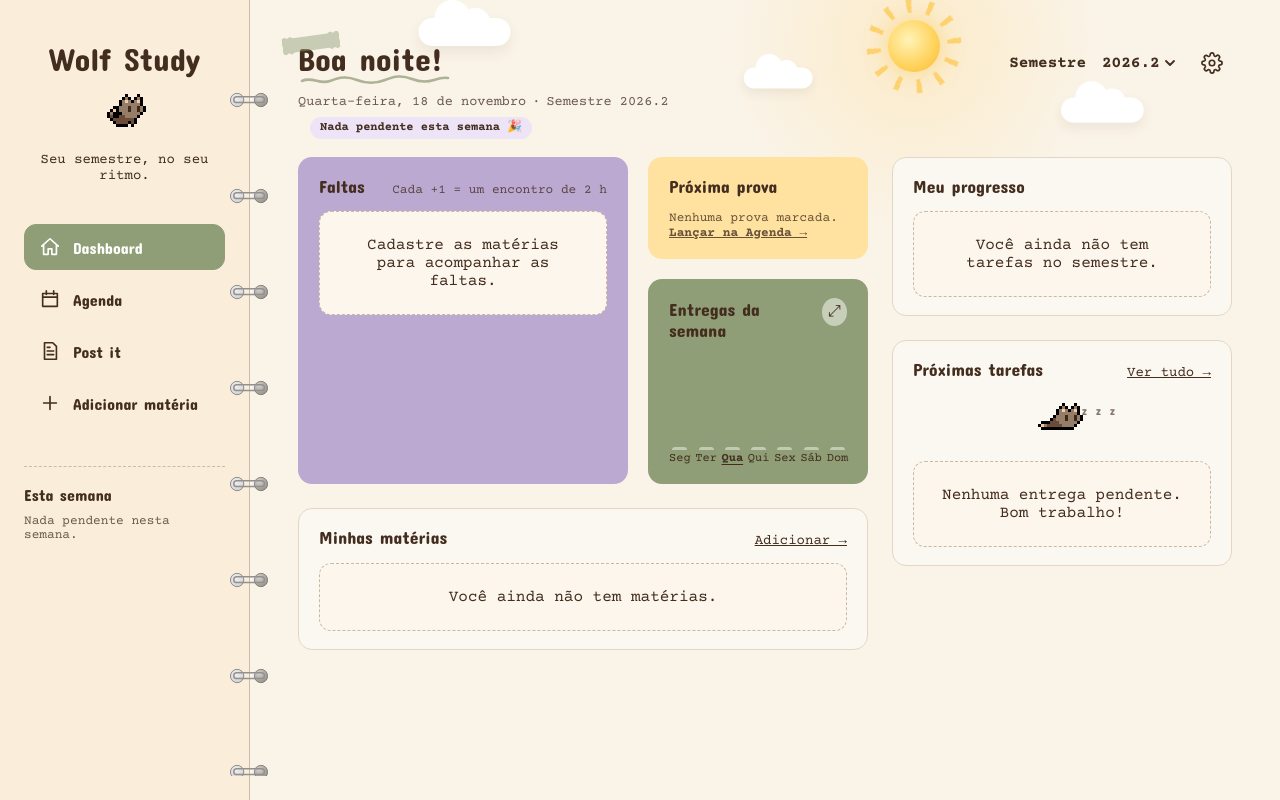
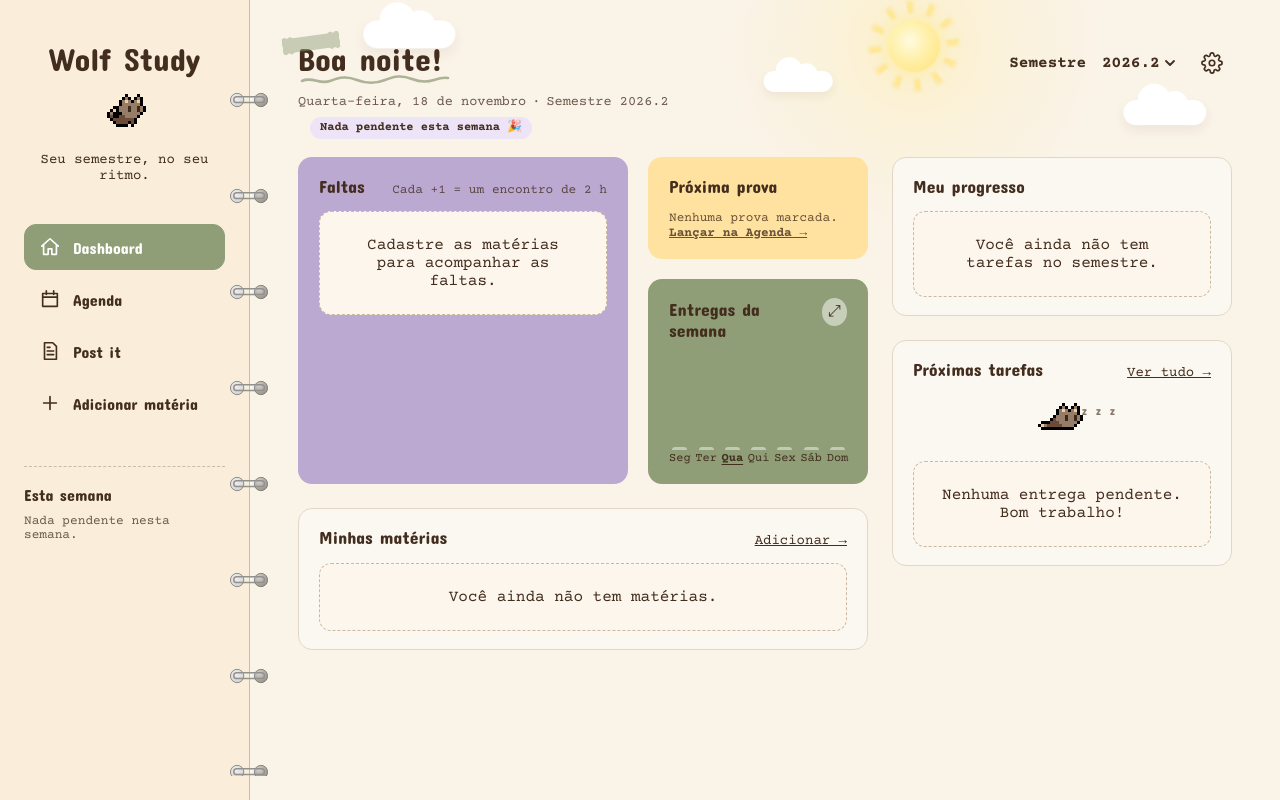
Before and after one commit to 232014469/Minha-Agenda, a React (Vite) app: page /#/dashboard in a window 1280 px wide. Built offline with nearby package versions, Linux system fonts and the light colour scheme.

Commit message:
feat: céu do dia mais suave, nuvens atravessando e sol mais claro

```diff
--- a/src/shared/layout/CeuDoDia.css
+++ b/src/shared/layout/CeuDoDia.css
@@ -8,10 +8,10 @@
   pointer-events: none;
   background: radial-gradient(
     circle 260px at calc(100% - 366px) 46px,
-    rgb(255 214 120 / 0.28),
+    rgb(255 236 150 / 0.3),
     transparent 70%
   );
-  transition: background 1.2s ease;
+  transition: background 1.6s ease;
 }
 
 :root[data-modo='escuro'] .ceu-dia {
@@ -27,7 +27,8 @@
   );
 }
 
-/* Sol: miolo amarelo e raios girando devagar em volta */
+/* Sol: miolo amarelo-claro que "respira" devagar e raios de pontas suaves
+   girando bem lentamente */
 .ceu-dia-sol {
   position: absolute;
   top: 20px;
@@ -35,11 +36,15 @@
   width: 52px;
   height: 52px;
   border-radius: 50%;
-  background: radial-gradient(circle at 40% 38%, #fff3b8, #ffd25a 60%, #f6b73c);
-  box-shadow: 0 0 22px rgb(255 200 80 / 0.55);
+  background: radial-gradient(circle at 42% 40%, #fffbe0, #fff0a8 45%, #ffe17a);
+  box-shadow:
+    0 0 18px rgb(255 232 140 / 0.7),
+    0 0 46px rgb(255 240 170 / 0.45);
   transition:
-    opacity 1.2s ease,
-    translate 1.2s ease;
+    opacity 1.6s ease,
+    translate 1.6s ease;
+  animation: ceu-dia-respira 6s ease-in-out infinite;
+  will-change: transform;
 }
 
 .ceu-dia-sol::before {
@@ -48,24 +53,28 @@
   inset: -22px;
   border-radius: 50%;
   background: repeating-conic-gradient(
-    rgb(255 200 80 / 0.75) 0 7deg,
-    transparent 7deg 30deg
+    rgb(255 226 120 / 0.65) 0deg,
+    rgb(255 226 120 / 0.65) 4deg,
+    rgb(255 226 120 / 0) 11deg,
+    rgb(255 226 120 / 0) 26deg,
+    rgb(255 226 120 / 0.65) 30deg
   );
   -webkit-mask: radial-gradient(
     circle,
-    transparent 33px,
-    #000 34px,
-    #000 47px,
+    transparent 31px,
+    #000 35px,
+    #000 42px,
     transparent 48px
   );
   mask: radial-gradient(
     circle,
-    transparent 33px,
-    #000 34px,
-    #000 47px,
+    transparent 31px,
+    #000 35px,
+    #000 42px,
     transparent 48px
   );
-  animation: ceu-dia-gira 40s linear infinite;
+  animation: ceu-dia-gira 90s linear infinite;
+  will-change: transform;
 }
 
 .ceu-dia-chuva .ceu-dia-sol {
@@ -79,21 +88,51 @@
   }
 }
 
-/* Nuvem: corpo arredondado e dois "rolinhos" em cima */
+@keyframes ceu-dia-respira {
+  50% {
+    scale: 1.05;
+    box-shadow:
+      0 0 24px rgb(255 232 140 / 0.8),
+      0 0 60px rgb(255 240 170 / 0.5);
+  }
+}
+
+/* Trilho: leva a nuvem devagar de fora da esquerda até fora da direita
+   (100% = largura do céu) */
+.ceu-dia-trilho {
+  position: absolute;
+  left: 0;
+  width: 100%;
+  height: 0;
+  transition: opacity 1.6s ease;
+  animation: ceu-dia-atravessa linear infinite;
+  will-change: transform;
+}
+
+@keyframes ceu-dia-atravessa {
+  from {
+    translate: -140px 0;
+  }
+
+  to {
+    translate: 100% 0;
+  }
+}
+
+/* Nuvem: corpo arredondado e dois "rolinhos" em cima, balançando de leve */
 .ceu-dia-nuvem {
   --nuvem-cor: #fff;
 
   position: absolute;
+  left: 0;
   width: 92px;
   height: 28px;
   border-radius: 999px;
   background: var(--nuvem-cor);
-  box-shadow: 0 6px 14px rgb(var(--sombra) / 0.08);
+  box-shadow: 0 6px 14px rgb(var(--sombra) / 0.07);
   scale: var(--nuvem-tamanho, 1);
-  transition:
-    background 1.2s ease,
-    opacity 1.2s ease;
-  animation: ceu-dia-nuvem ease-in-out infinite alternate;
+  transition: background 1.6s ease;
+  animation: ceu-dia-balanca ease-in-out infinite alternate;
 }
 
 .ceu-dia-nuvem::before,
@@ -118,6 +157,16 @@
   height: 30px;
 }
 
+@keyframes ceu-dia-balanca {
+  from {
+    translate: 0 -3px;
+  }
+
+  to {
+    translate: 0 4px;
+  }
+}
+
 .ceu-dia-nuvem-extra {
   opacity: 0;
 }
@@ -127,15 +176,11 @@
 }
 
 .ceu-dia-chuva .ceu-dia-nuvem-extra {
-  --nuvem-cor: #8f99a6;
-
   opacity: 1;
 }
 
-@keyframes ceu-dia-nuvem {
-  to {
-    translate: var(--nuvem-vai) 0;
-  }
+.ceu-dia-chuva .ceu-dia-nuvem-extra .ceu-dia-nuvem {
+  --nuvem-cor: #8f99a6;
 }
 
 /* Chuva: gotas finas caindo inclinadas, sumindo antes do conteúdo */
@@ -228,7 +273,7 @@
   .ceu-dia {
     background: radial-gradient(
       circle 160px at calc(100% - 39px) 81px,
-      rgb(255 214 120 / 0.28),
+      rgb(255 236 150 / 0.3),
       transparent 70%
     );
   }
@@ -244,16 +289,16 @@
     inset: -15px;
     -webkit-mask: radial-gradient(
       circle,
-      transparent 22px,
-      #000 23px,
-      #000 31px,
+      transparent 21px,
+      #000 24px,
+      #000 28px,
       transparent 32px
     );
     mask: radial-gradient(
       circle,
-      transparent 22px,
-      #000 23px,
-      #000 31px,
+      transparent 21px,
+      #000 24px,
+      #000 28px,
       transparent 32px
     );
   }
@@ -277,9 +322,16 @@
 }
 
 @media (prefers-reduced-motion: reduce) {
+  .ceu-dia-sol,
   .ceu-dia-sol::before,
   .ceu-dia-nuvem {
     animation: none;
+  }
+
+  /* Nuvens paradas, cada uma no seu lugar */
+  .ceu-dia-trilho {
+    animation: none;
+    translate: var(--nuvem-x) 0;
   }
 
   .ceu-dia-gotas,
--- a/src/shared/layout/CeuDoDia.jsx
+++ b/src/shared/layout/CeuDoDia.jsx
@@ -16,45 +16,46 @@ function sorteador(semente) {
 
 const sortear = sorteador(20261120)
 
-/** Nuvens do alto: as "extras" só aparecem quando chove. */
+/**
+ * Nuvens do alto: cada uma atravessa o céu devagar, da esquerda para a
+ * direita, num "trilho" que dura alguns minutos; o atraso negativo espalha as
+ * nuvens desde o começo. `x` é onde ficam paradas (reduzir movimento). As
+ * "extras" só aparecem quando chove.
+ */
 const NUVENS = [
-  { id: 1, left: '16%', top: '18px', tamanho: 1, vai: '38px', tempo: '26s' },
-  {
-    id: 2,
-    left: '47%',
-    top: '64px',
-    tamanho: 0.75,
-    vai: '-30px',
-    tempo: '31s',
-  },
-  { id: 3, left: '78%', top: '96px', tamanho: 0.9, vai: '26px', tempo: '22s' },
+  { id: 1, top: 18, tamanho: 1, tempo: 150, atraso: 0.18, x: '16%' },
+  { id: 2, top: 66, tamanho: 0.75, tempo: 190, atraso: 0.52, x: '47%' },
+  { id: 3, top: 98, tamanho: 0.9, tempo: 170, atraso: 0.83, x: '78%' },
   {
     id: 4,
-    left: '30%',
-    top: '6px',
+    top: 6,
     tamanho: 1.15,
-    vai: '-24px',
-    tempo: '28s',
+    tempo: 160,
+    atraso: 0.33,
+    x: '30%',
     extra: true,
   },
   {
     id: 5,
-    left: '62%',
-    top: '14px',
+    top: 14,
     tamanho: 1.25,
-    vai: '30px',
-    tempo: '34s',
+    tempo: 200,
+    atraso: 0.66,
+    x: '62%',
     extra: true,
   },
-].map(({ id, left, top, tamanho, vai, tempo, extra }) => ({
+].map(({ id, top, tamanho, tempo, atraso, x, extra }) => ({
   id,
   extra,
-  estilo: {
-    left,
-    top,
+  trilho: {
+    top: `${top}px`,
+    '--nuvem-x': x,
+    animationDuration: `${tempo}s`,
+    animationDelay: `${-tempo * atraso}s`,
+  },
+  nuvem: {
     '--nuvem-tamanho': tamanho,
-    '--nuvem-vai': vai,
-    animationDuration: tempo,
+    animationDuration: `${7 + id * 1.3}s`,
   },
 }))
 
@@ -68,7 +69,8 @@ const GOTAS = Array.from({ length: 48 }, (_, indice) => ({
 }))
 
 /**
- * Céu do modo claro: sol com raios girando e nuvens passando no alto da tela.
+ * Céu do modo claro: sol brilhando com raios girando devagar e nuvens
+ * atravessando o alto da tela.
  * Enquanto houver atividade atrasada, o céu fecha: nuvens cinzas, chuva e
  * raios. Quando nenhuma estiver mais atrasada, o sol volta. Fica atrás do
  * conteúdo e só aparece no modo claro (o CSS esconde no escuro).
@@ -96,9 +98,11 @@ export default function CeuDoDia() {
       {NUVENS.map((nuvem) => (
         <span
           key={nuvem.id}
-          className={`ceu-dia-nuvem${nuvem.extra ? ' ceu-dia-nuvem-extra' : ''}`}
-          style={nuvem.estilo}
-        />
+          className={`ceu-dia-trilho${nuvem.extra ? ' ceu-dia-nuvem-extra' : ''}`}
+          style={nuvem.trilho}
+        >
+          <span className="ceu-dia-nuvem" style={nuvem.nuvem} />
+        </span>
       ))}
       <span className="ceu-dia-gotas">
         {GOTAS.map((gota) => (
```
